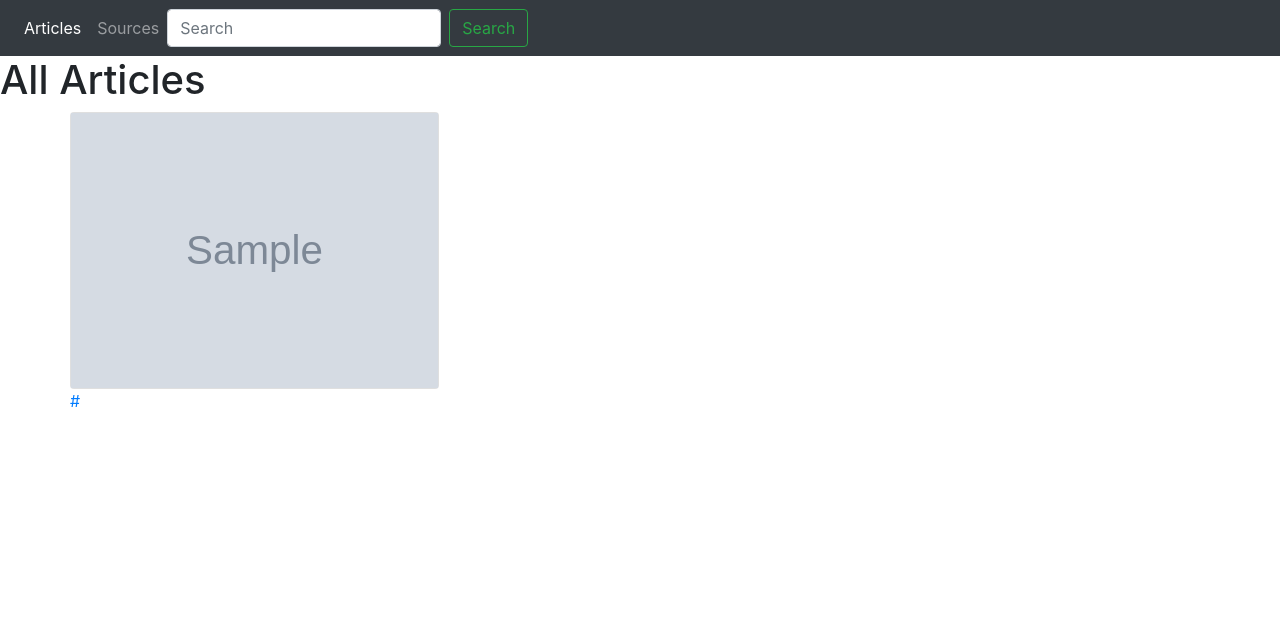
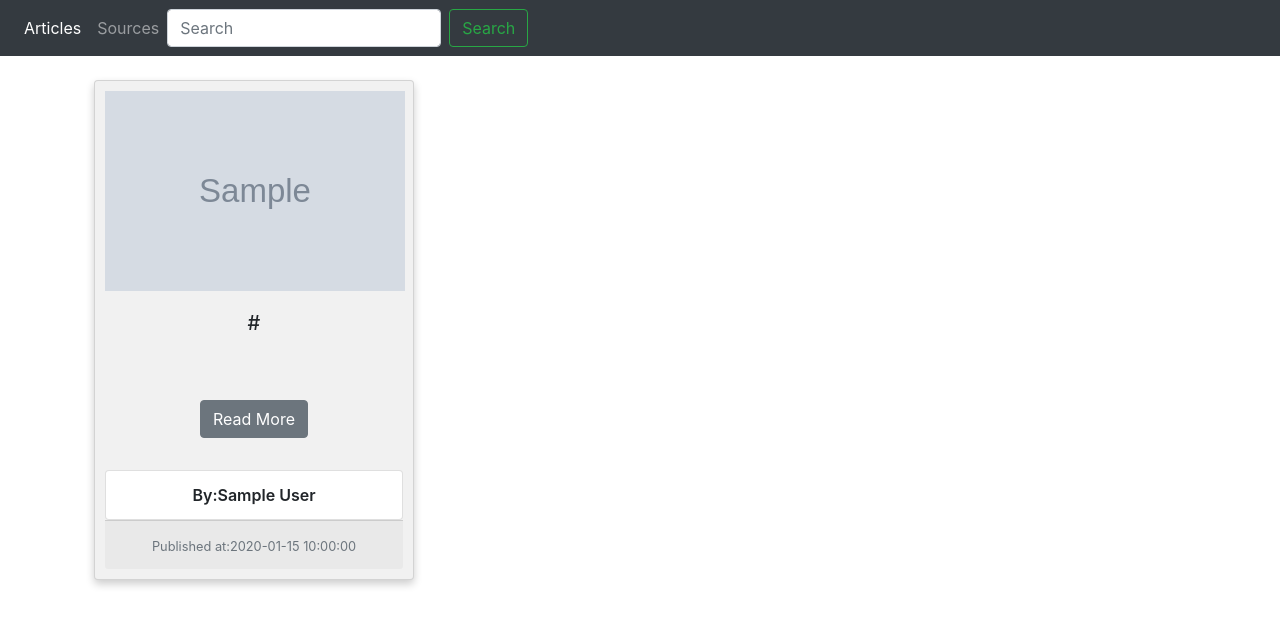
Before and after one commit to Mercynenoh/News-App, a Flask app: template app/templates/news.html in a window 1280 px wide. Shown: the top 626 px of the page. Run offline with Flask 2, Linux system fonts and the light colour scheme; the template is opened without the code that fills it: most values are stand-ins (such as "Sample title", 1, 10 or a date in 2020); grey boxes marked "Sample" are stand-in pictures; some libraries are stand-ins or nearby versions.

Commit message:
add articles

```diff
--- a/app/static/styles.css
+++ b/app/static/styles.css
@@ -1,12 +1,31 @@
-card {
+.article {
+  margin-top: 10px;
+  margin-left: 15px;
   box-shadow: 0 4px 8px 0 rgba(0, 0, 0, 0.2);
-  padding: 16px;
+  padding: 10px;
   text-align: center;
   background-color: #f1f1f1;
-  width: 800px;
-  height: auto;
-  margin:auto;
+  width: 320px;
+  height: 500px;
   font-weight: 600;
+  margin: auto;
+  align-content: center;
+
+}
+.source{
+  margin-top: 10px;
+  margin-left: 15px;
+  box-shadow: 0 4px 8px 0 rgba(0, 0, 0, 0.2);
+  padding: 10px;
+  text-align: center;
+  background-color: #f1f1f1;
+  width: 300px;
+  height: 300px;
+  font-weight: 600;
+  align-content: center;
+}
+body{
+  /* background-color: blue; */
   align-content: center;
 }
 
@@ -16,13 +35,12 @@ card {
   clear: both;
 }
 
-/* img{
+img{
   width: 300px;
-  height: 300px;
-} */
+  height: 200px;
+}
 
 .row {
-  display: grid;
   grid-template-columns: repeat(auto-fill, minmax(300px, 1fr));
   gap : 1rem
 }
--- a/app/templates/news.html
+++ b/app/templates/news.html
@@ -1,25 +1,28 @@
 {% extends 'base.html' %}
 
 {% block content%}
-    <h1>All Articles</h1>
 
          <div class="container" >
 
          <div class="row">
           {% for article in articles %}
             <div class="column">
-                <div class="card">
-
-
-                  <img src="{{ article.urlToImage }}" alt="{{ article.title }} ">
-
+              <div class="card article mt-4 ml-4" style="width: 20rem;">
+                <img src="{{ article.urlToImage }}" alt="{{ article.title }} ">
+                <div class="card-body">
+                  <h5 class="card-title">{{article.url}}</h5>
                 </div>
-                <p>
-                  <a href="{{ article.title}}" target="_blank">{{ article.url}}</a>
-
-                 <a href=""></a>
-                </p>
-            </div>
+                <div class="card-body">
+                  <a href="{{ article.title}}" target= "_blank" class="btn btn-secondary">Read More</a>
+                </div>
+                <ul class="list-group list-group-light list-group-small">
+                  <li class="list-group-item px-4">By:{{article.author}}</li>
+                </ul>
+                <div class="card-footer">
+                  <small class="text-muted">Published at:{{article.publishedAt}}</small>
+                </div>
+              </div>
+               </div>
             {% endfor %}
         </div>
       </div>
```
Also changed, not shown: app/templates/index.html (+15 -10 lines).
